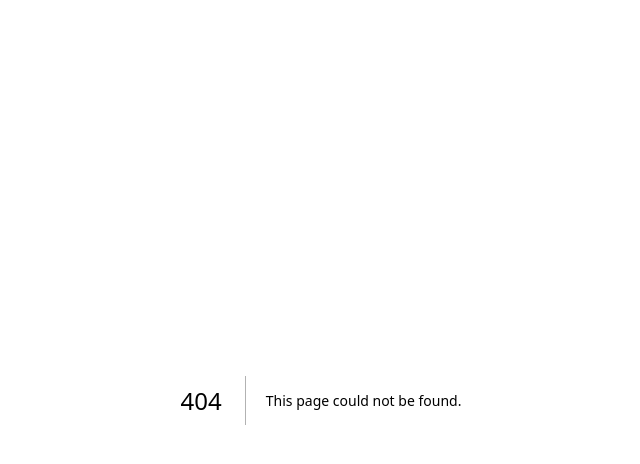
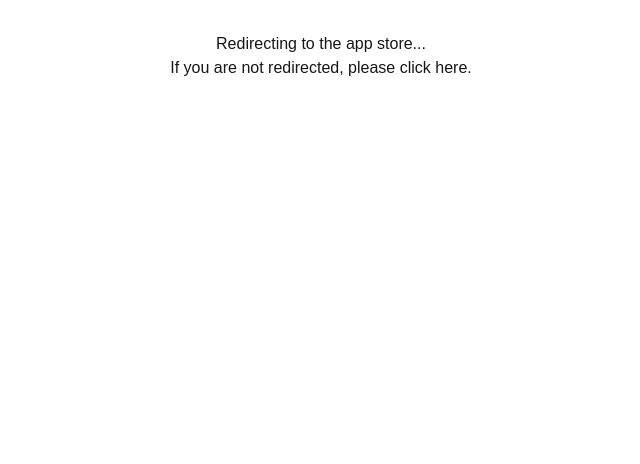
Before and after one commit to Shixun-Li/spinehub-app-host, a Next.js app: page /onboarding in a window 1280 px wide. Before the commit this address had no page. Shown: the top 464 px of the page, without its empty margins (319-959 px from the left). Built offline with nearby package versions, Linux system fonts and the light colour scheme.

Commit message:
feat: :sparkles: test

```diff
--- /dev/null
+++ b/src/app/onboarding/page.tsx
@@ -0,0 +1,33 @@
+import { useEffect } from "react";
+
+const Page = () => {
+  useEffect(() => {
+    const iosAppStoreURL = "https://apps.apple.com/app/idYOUR_APP_ID";
+    const androidPlayStoreURL =
+      "https://play.google.com/store/apps/details?id=com.spinehub.app";
+
+    // Use window.navigator instead of navigator directly
+    const userAgent = window.navigator.userAgent || window.navigator.vendor;
+
+    if (/android/i.test(userAgent)) {
+      window.location.replace(androidPlayStoreURL);
+    } else if (/iPad|iPhone|iPod/.test(userAgent)) {
+      window.location.replace(iosAppStoreURL);
+    } else {
+      // Desktop fallback
+      console.log("Desktop detected or unknown device.");
+    }
+  }, []);
+
+  return (
+    <div style={{ textAlign: "center", padding: "2rem" }}>
+      <h2>Redirecting to the app store...</h2>
+      <p>
+        If you are not redirected, please{" "}
+        <a href="https://apps.apple.com/app/idYOUR_APP_ID">click here</a>.
+      </p>
+    </div>
+  );
+};
+
+export default Page;
```
